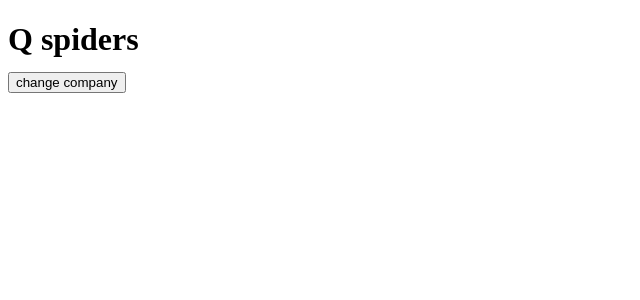
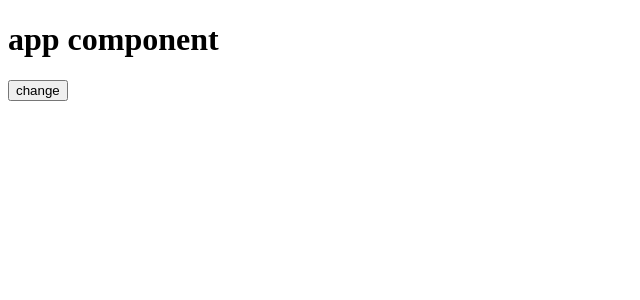
Before and after one commit to rahulabde/react-project, a React (Create React App) app: page / in a window 1280 px wide. Shown: the top 300 px of the page, without its empty margins (0-640 px from the left). Built offline with nearby package versions, Linux system fonts and the light colour scheme.

Commit message:
Refs in function based component eg:1

```diff
--- a/src/App.jsx
+++ b/src/App.jsx
@@ -1,30 +1,16 @@
-import { useRef } from "react"
-import React, { Component ,createRef} from 'react'
+import React ,{useRef}from 'react'
 
-export default class App extends Component {
-  constructor()
-  {
-    super()
-    this.state={company:"Q spiders"}
-    this.spanRef=createRef()
-    this.btnRef=createRef()
+const App = () => {
+  let h1Ref=useRef()
+  let handlechange =()=>{
+    h1Ref.current.style.color="red"
   }
-  render() {
-    return (
-      <> <h1>
-      <span ref={this.spanRef}>{this.state.company}</span> <br />
-      <button  ref={this.btnRef} onClick={()=>{
-        this.setState({company:"J spiders"})
-        this.spanRef.current.style.color="orange"
-        this.spanRef.current.style.border="2px"
-        this.spanRef.current.style.padding="2px"
-        this.spanRef.current.style.margin="2px"
-        this.btnRef.current.style.color="red"
-        this.btnRef.current.style.backgroundcoler="black"
-        this.btnRef.current.style.borderRadius="25%"
-      }}> change company</button>
-      </h1>
-      </>
-    )
-  }
+  return (
+    <>
+    <h1 ref={h1Ref}>app component</h1>
+    <button onClick={handlechange}>change</button>
+    </>
+  )
 }
+
+export default App
```
